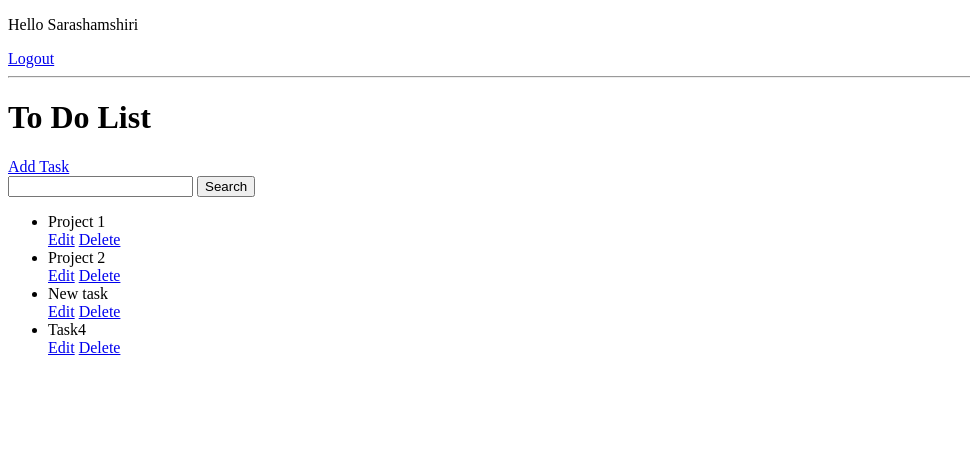
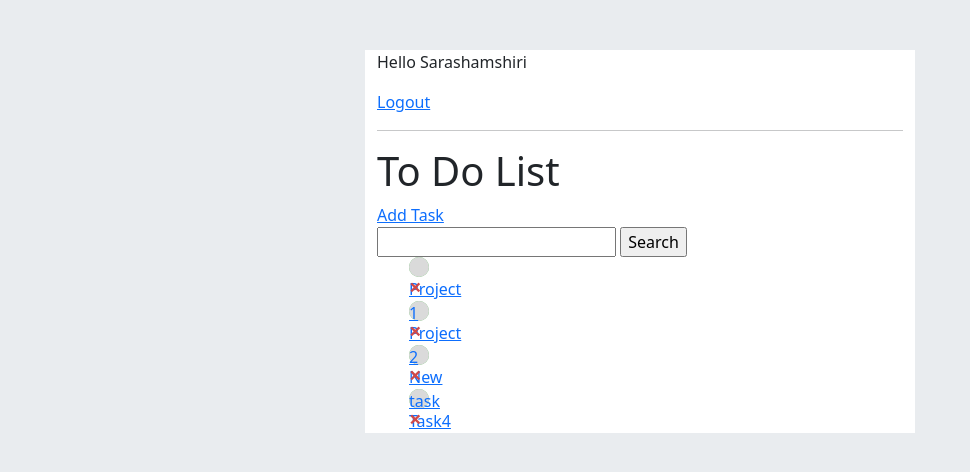
Before and after one commit to sshamshiri/todolist, a Django app: page / in a window 1280 px wide. Shown: the top 472 px of the page, without its empty margins (0-970 px from the left). Run offline with Django 4.2, Linux system fonts and the light colour scheme; a user stored in the database is signed in; data comes from the database, SQL or seed files in the repository; both versions use the stored data as it was after the commit.

Commit message:
edit base.html

```diff
--- a/todolist/core/templates/core/base.html
+++ b/todolist/core/templates/core/base.html
@@ -3,10 +3,44 @@
 <head>
     <meta charset="UTF-8">
     <meta name="viewport" content="width=device-width, initial-scale=1.0">
+    <link href="https://cdn.jsdelivr.net/npm/bootstrap@5.3.0/dist/css/bootstrap.min.css" rel="stylesheet" integrity="sha384-9ndCyUaIbzAi2FUVXJi0CjmCapSmO7SnpJef0486qhLnuZ2cdeRhO02iuK6FUUVM" crossorigin="anonymous">
+    <script src="https://cdn.jsdelivr.net/npm/bootstrap@5.3.0/dist/js/bootstrap.bundle.min.js" integrity="sha384-geWF76RCwLtnZ8qwWowPQNguL3RmwHVBC9FhGdlKrxdiJJigb/j/68SIy3Te4Bkz" crossorigin="anonymous"></script>
     <title>To Do List</title>
+    <style>
+        body{
+            background-color: #e9ecef;
+            padding-top: 50PX;
+        }
+        .container{
+            max-width: 550px;
+            margin: auto;
+            background-color: #FFF;
+        }
+       .task-complete-icon{
+            height: 20px;
+            width: 20px;
+            background-color: rgb(105,192,105);
+            border-radius: 50%;
+       }
+       .task-incomplete-icon{
+            height: 20px;
+            width: 20px;
+            background-color: rgb(218,218,218);
+            border-radius: 50%;
+       }
+       .delete-link{
+        text-decoration: none;
+        font-weight: 900;
+        font-size: 22px;
+        line-height: 0;
+        color: #cf4949;
+       }
+    </style>
 </head>
 <body>
+    <div class="container">
     {% block content %}
     {% endblock %}
+    </div>
 </body>
 </html>
--- a/todolist/core/templates/core/task_list.html
+++ b/todolist/core/templates/core/task_list.html
@@ -17,9 +17,18 @@
 </form>
 <ul>
     {% for task in tasks %}
-        <li>{{task.title}}</li>
-        <a class="btn btn-info" href="{% url 'task-update' task.id %}">Edit</a>
-        <a class="btn btn-danger" href="{% url 'task-delete' task.id %}">Delete</a>
+        <div class="task-complete-icon">
+        {% if task.complete %}
+            <s><a href="{% url 'task-update' task.id %}">{{task}}</a></s>
+        </div>
+        {% else %}
+        <div class="task-incomplete-icon"></div>
+            <a href="{% url 'task-update' task.id %}">{{task}}</a>
+        </div>
+
+        {% endif %}
+
+        <a class="delete-link" href="{% url 'task-delete' task.id %}">&#215;</a>
 
     {% empty %}
         <p>No tasks yet!</p>
```
Also changed, not shown: todolist/db.sqlite3.
